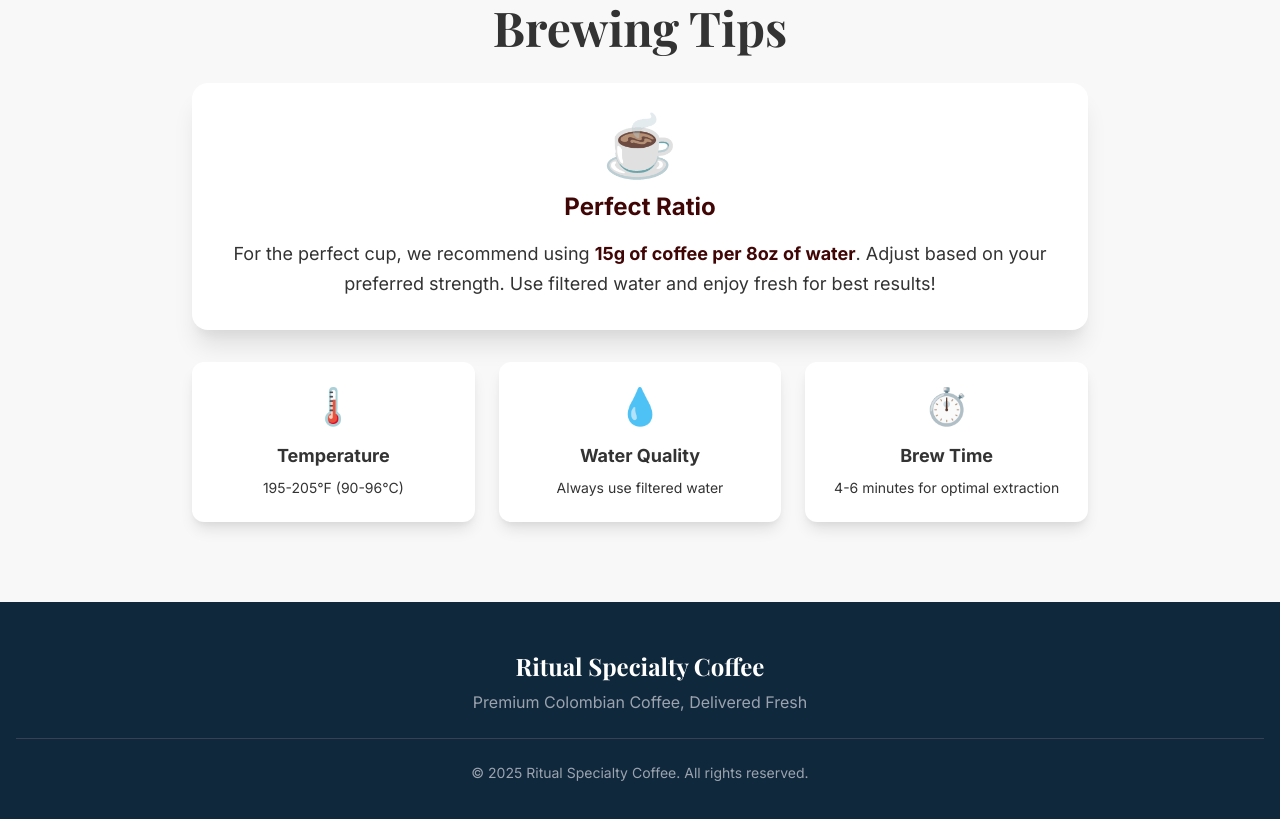
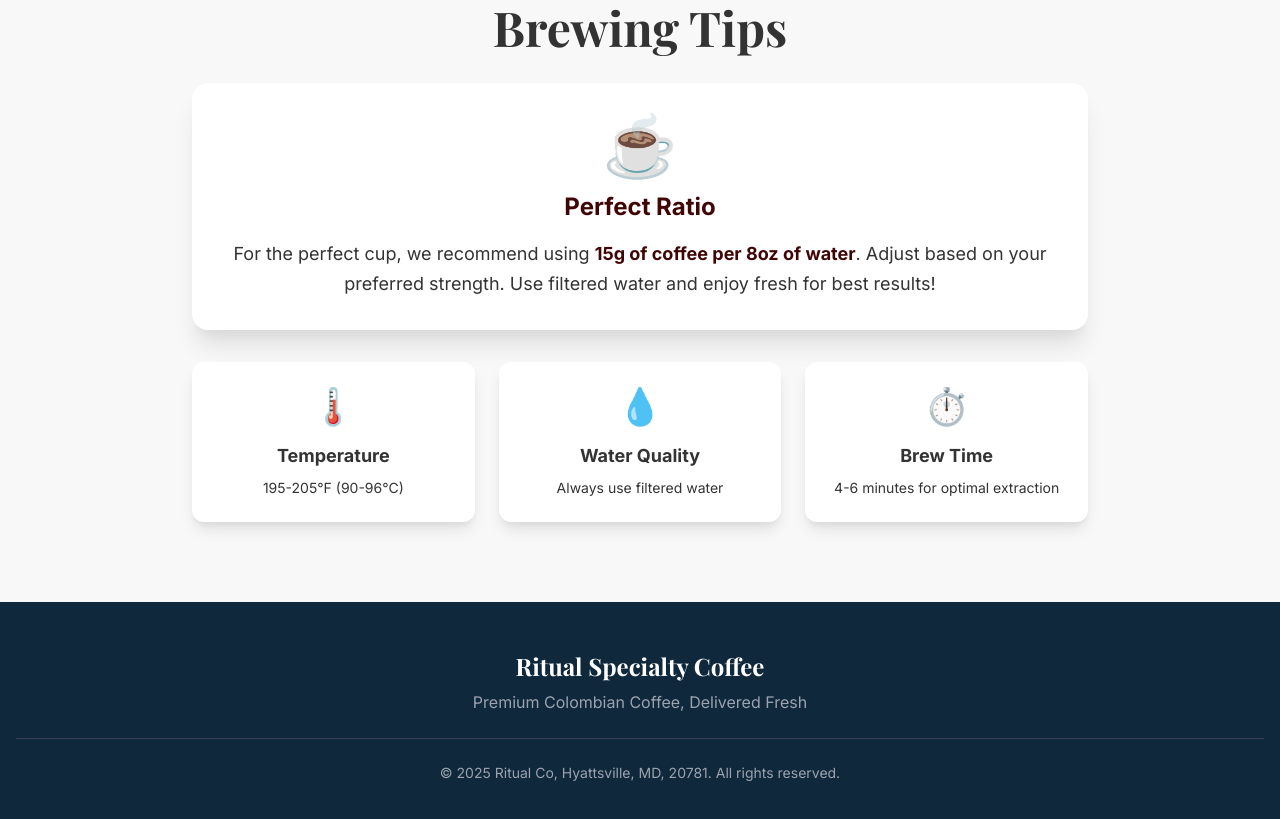
Before and after one commit to nicolasmorenom/ritualspecialtycoffee, a plain HTML site: page index.html in a window 1280 px wide. Shown: the part 3319-4138 px from the top of the page. Drawn offline with nearby package versions, Linux system fonts and the light colour scheme.

Commit message:
Update index.html

```diff
--- a/index.html
+++ b/index.html
@@ -385,7 +385,7 @@
                 <p class="text-gray-400 mt-2">Premium Colombian Coffee, Delivered Fresh</p>
             </div>
             <div class="border-t border-gray-700 pt-6">
-                <p class="text-gray-400 text-sm">© 2025 Ritual Specialty Coffee. All rights reserved.</p>
+                <p class="text-gray-400 text-sm">© 2025 Ritual Co, Hyattsville, MD, 20781. All rights reserved.</p>
             </div>
         </div>
     </footer>
```
